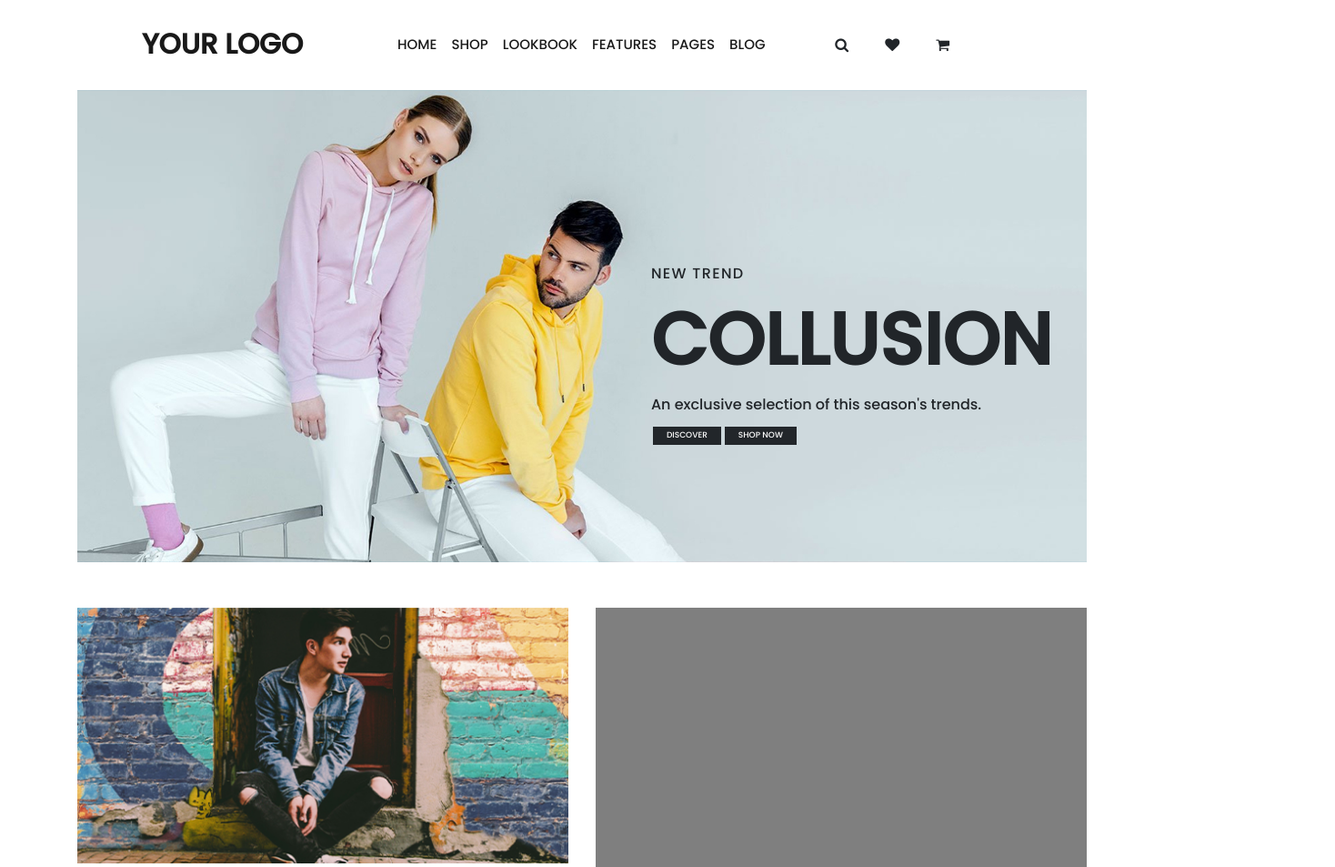
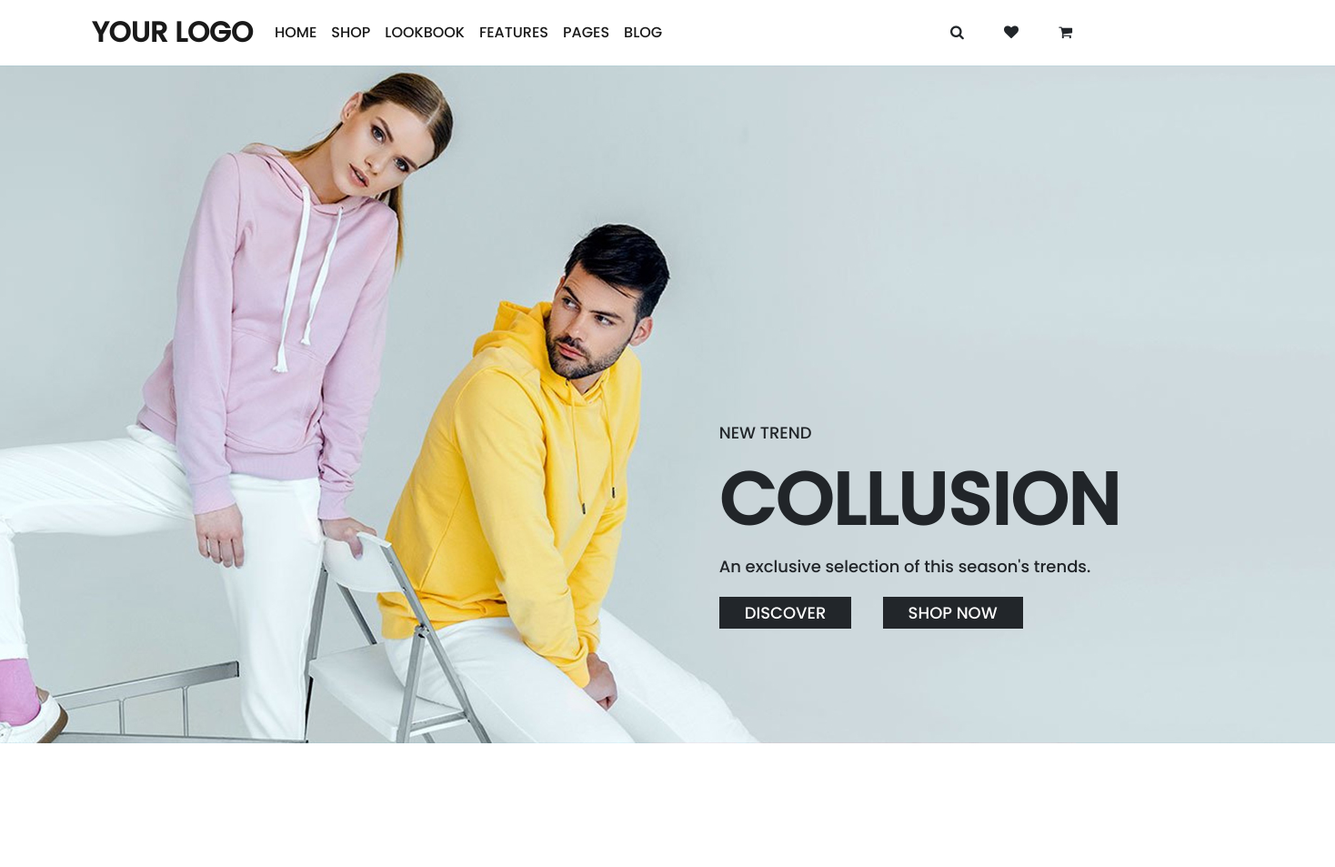
Before and after one commit to hirashahid/UIProjectIntern, a plain HTML site: page index.html in a window 1280 px wide. Shown: the top 953 px of the page at 91% size, 1468 px wide, since content can reach past the window. After the commit the page ends 872 px from the top, so only its background shows below. Drawn offline with nearby package versions, Linux system fonts and the light colour scheme.

Commit message:
banner responsive

```diff
--- a/index.html
+++ b/index.html
@@ -21,7 +21,7 @@
 
     <!--NavBar-->
     <header>
-        <div class="container" style="padding: 10px 70px 10px 70px;">
+        <div class="container">
             <nav class="navbar navbar-expand-lg navbar-light ">
                 <a class="navbar-brand" href="#">YOUR LOGO</a>
                 <button class="navbar-toggler" type="button" data-toggle="collapse"
@@ -31,7 +31,6 @@
                 </button>
 
                 <div class="collapse navbar-collapse " id="navbarSupportedContent">
-                    <div class="nav-bar">
                     <ul class="navbar-nav mr-auto">
                         <li class="nav-item active">
                             <a class="nav-link" href="#">HOME</a>
@@ -52,44 +51,32 @@
                             <a class="nav-link" href="#">BLOG</a>
                         </li>
                     </ul>
-                        <div class="navbar-nav sm-icons">
+                    <div>
                         <!-- Icons -->
                         <i style="margin-left: 40px;" class="fa-light fa fa-magnifying-glass"></i>
                         <i style="margin-left: 40px;" class="fa-light fa fa-heart"></i>
                         <i style="margin-left: 40px;" class="fa fa-shopping-cart"></i>
-                            <!-- <a class="nav-link icon-setting social-icons" href="#"><img
-                                    src="https://img.icons8.com/material-outlined/24/null/search--v1.png" /></a>
 
-
-                            <a class="nav-link icon-setting social-icons" href="#"><img
-                                    src="https://img.icons8.com/windows/24/null/like--v1.png" /></a>
-
-
-                            <a class="nav-link icon-setting social-icons" href="#"><img
-                                    src="https://img.icons8.com/windows/24/null/shopping-cart.png" /></a> -->
-
-                        </div>
                     </div>
                 </div>
             </nav>
         </div>
     </header>
 
-    <div class="banner container">
-        <img class="img-fluid" src="./assets/banner.png" alt="banner">
+    <div class="banner">
+        <img src="./assets/banner.png" alt="banner">
         <div class="banner-txt">
             <p class="new-trend">NEW TREND</p>
             <p class="collusion">COLLUSION</p>
-            <p style="margin-bottom: 0;">An exclusive selection of this season's trends.</p>
-            <div class='banner-btn-div'>
+            <p class="banner-desc">An exclusive selection of this season's trends.</p>
             <button class='banner-btn'>DISCOVER</button>
-                <button class='banner-btn'>SHOP NOW</button>
-            </div>
+            <button class='banner-btn' style="margin-left: 30px;">SHOP NOW</button>
+
         </div>
     </div>
 
     <!--Grid-->
-    <section>
+    <!-- <section>
         <div class="container">
             <div class="row">
                 <div class="col-lg-6 col-12">
@@ -111,10 +98,10 @@
                 </div>
             </div>
         </div>
-    </section>
+    </section> -->
 
     <!--Women Fashion-->
-    <section class="women-fashion">
+    <!-- <section class="women-fashion">
         <div class="container wf-container">
             <h5 style="font-weight: bold;">WOMEN'S FASHION</h5>
             <h5>Shop our new arrivals from established brands</h5>
@@ -156,10 +143,10 @@
                 </div>
             </div>
         </div>
-    </section>
+    </section> -->
 
     <!--Men Fashion-->
-    <section class="men-fashion">
+    <!-- <section class="men-fashion">
         <div class="container wf-container">
             <h5 style="font-weight: bold;">MEN'S FASHION</h5>
             <h5>Shop our new arrivals from established brands</h5>
@@ -201,10 +188,10 @@
                 </div>
             </div>
         </div>
-    </section>
+    </section> -->
 
     <!--Grid-->
-    <section class="grid">
+    <!-- <section class="grid">
         <div class="wf-container">
             <h5 style="font-weight: bold;">AVONE STYLES</h5>
             <h5>Choose Your Favorite Color</h5>
@@ -236,8 +223,8 @@
                 </div>
             </div>
         </div>
-    </section>
-
+    </section> -->
+    <!--
     <div class="footer">
         <img class="img-fluid" src="./assets/footer.png" alt="footer">
         <div class=" container banner-txt ">
@@ -246,10 +233,10 @@
             <p class="banner-desc">An exclusive selection of this season's trends.</p>
             <button class='banner-btn'>SHOP COLLECTION</button>
         </div>
-    </div>
+    </div> -->
 
     <!--Contact-->
-    <section>
+    <!-- <section>
         <div class="contact">
             <div class="row">
                 <div class="col-lg-6 col-12 contact-txt">
@@ -305,7 +292,7 @@
     </section>
     <div class='copyright'>
         <p> Copyright © 2020. Your company name All rights reserved</p>
-    </div>
+    </div> -->
 
     <!-- Optional JavaScript -->
     <!-- jQuery first, then Popper.js, then Bootstrap JS -->
--- a/style.css
+++ b/style.css
@@ -6,192 +6,74 @@
 }
 
 /* NavBar */
-.nav-bar {
-    width: 100%;
-    display: flex;
-    justify-content: space-between;
-    align-items: center;
-    padding: 10px 80px;
-}
 
 .navbar-brand {
     font-weight: 800;
     font-size: 3ch;
-    color: #262626;
-    text-transform: uppercase;
-}
-
-.nav-link {
-    text-decoration: none;
-    color: black;
-    font-size: 15px;
-    padding: 10px 20px;
-    border-radius: 5px;
-}
-
-.icon-setting {
-    margin-right: 15px;
-}
-
-.icons i {
-    font-size: 15px;
-    padding: 10px 20px;
 }
 
 /*----------- Banner-------------- */
 
+@media screen and (max-width: 1920px) {
+    .banner {
+        align-items: center;
+        display: flex;
+        justify-content: center;
+        padding-left: 5%;
+    }
+}
+
 .banner {
     align-items: center;
     display: flex;
-    justify-content: end;
+    justify-content: center;
 }
 
 .banner-txt {
     position: absolute;
-    padding-right: 3%;
-    padding-top: 5%;
+    padding: 444px 231px 181px 909px;
 }
 
 .new-trend {
-    letter-spacing: 1pt;
     font-weight: 500;
-
     margin-bottom: 0;
+    font-size: 18px;
+    line-height: 27px;
 }
 
 .collusion {
     font-weight: 700;
     font-size: 80px;
-    font-family: 'Poppins';
+    line-height: 120px;
     margin-bottom: 0;
 }
 
 .banner-desc {
     font-weight: 500;
-    font-size: 10px;
+    font-size: 18px;
+    line-height: 27px;
     margin-bottom: 0;
     inline-size: auto;
-}
-
-.banner-btn-div {
-    display: flex;
-    margin-top: 10px;
-    justify-content: flex-start;
 }
 
 .banner-btn {
     background-color: #22262A;
     color: white;
-    padding: 3px 15px;
-    margin: 2px;
-    text-transform: uppercase;
-    font-weight: 100;
-    font-size: 9px;
+    padding: 4px 28px 4px 28px;
+    margin-top: 20px;
+    font-weight: 500;
+    font-size: 18px;
+    line-height: 27px;
     border: none;
 }
-
-/*
-@media screen and (min-width: 1440px) {
-    .banner-txt {
-        position: absolute;
-        padding-right: 8%;
-        padding-top: 10%;
-    }
-
-    .new-trend {
-        letter-spacing: 1pt;
-        font-weight: 500;
-        font-size: 18px;
-        margin-bottom: 0;
-    }
-
-    .collusion {
-
-        size: 100px;
-        letter-spacing: 1pt;
-
-        font-weight: 700;
-        font-size: 80px;
-
-    }
-
-    .banner-desc {
-        margin-top: 30px;
-        font-weight: 500;
-        font-size: 18px;
-        inline-size: auto;
-        margin-bottom: 0;
-    }
-
-    .banner-btn-div {
-        display: flex;
-        margin-top: 10px;
-        justify-content: first baseline;
-    }
-
-    .banner-btn {
-        background-color: #22262A;
-        color: white;
-        padding: 5px 20px;
-        margin: 5px;
-        text-transform: uppercase;
-        font-weight: 500;
-        font-size: 15px;
-        border: none;
-    }
-}
-
-@media screen and (max-width: 538px) {
-    .banner-txt {
-        position: absolute;
-        padding-right: 3%;
-        padding-top: 5%;
-    }
-
-    .new-trend {
-        letter-spacing: 1pt;
-        font-weight: 500;
-        font-size: 6px;
-        margin-bottom: 0;
-    }
-
-    .collusion {
-        letter-spacing: 1pt;
-        font-weight: 700;
-        font-size: 18px;
-    }
-
-    .banner-desc {
-        font-weight: 500;
-        font-size: 8px;
-        inline-size: auto;
-        margin-bottom: 0;
-    }
-
-    .banner-btn-div {
-        display: flex;
-        justify-content: flex-start;
-    }
-
-    .banner-btn {
-        background-color: #22262A;
-        color: white;
-        padding: 3px 10px;
-        margin: 2px;
-        text-transform: uppercase;
-        font-weight: 100;
-        font-size: 6px;
-        border: none;
-    }
-} */
 
 /* Grid */
 
 .grid-img-btn {
     background-color: white;
     color: black;
-    padding: 5px 20px;
-    margin: 10px;
+    padding: 5px 30px;
+    margin: 30px;
     border: 10px;
     text-transform: uppercase;
     font-weight: 800;
@@ -250,17 +132,6 @@
     margin-left: 30px;
 
 }
-
-/* Footer */
-/* .footer {
-    margin-top: 100px;
-    width: 100%;
-    background-image: url(./assets/footer.png);
-    min-height: 100vh;
-    background-size: contain;
-    background-repeat: no-repeat;
-    padding: 250px 0 200px;
-} */
 
 .footer {
     justify-content: flex-start;
```
Also changed, not shown: 1 other file. Lines whose indentation alone changed are shown as unchanged.
